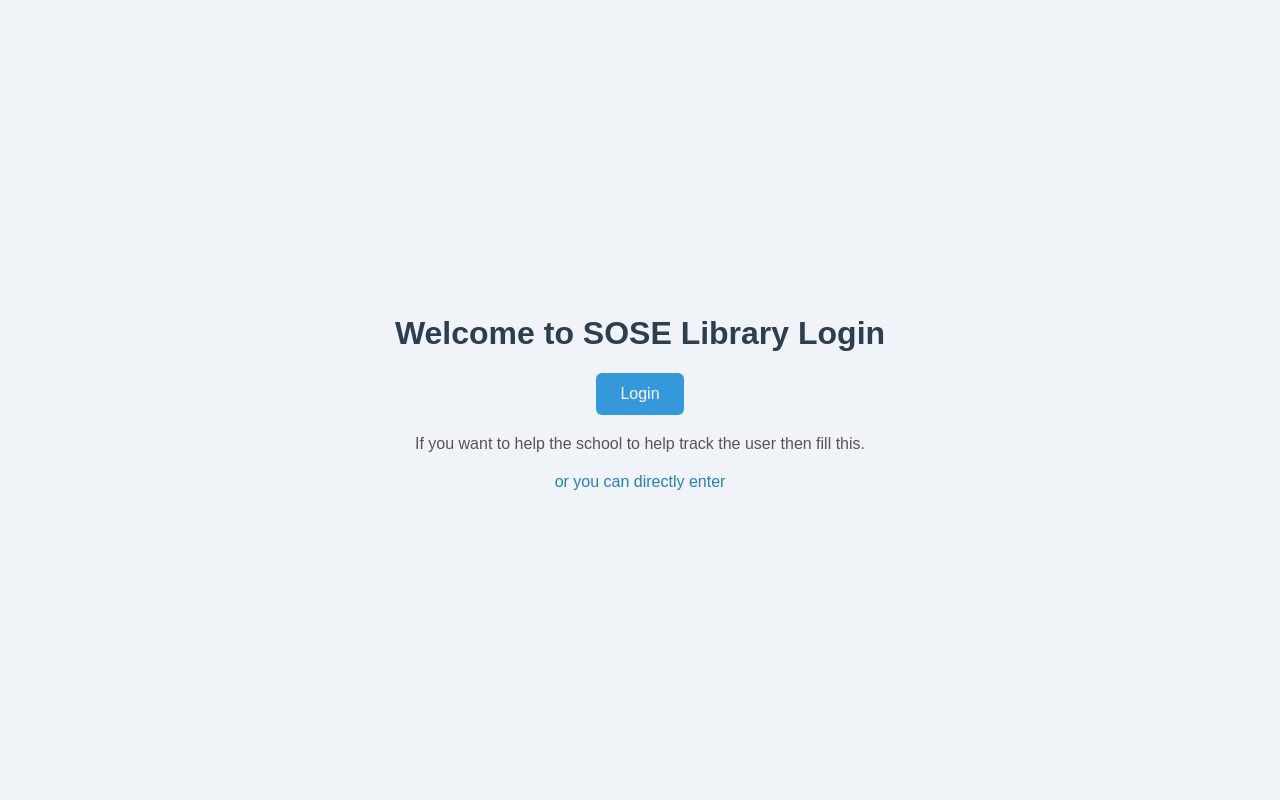
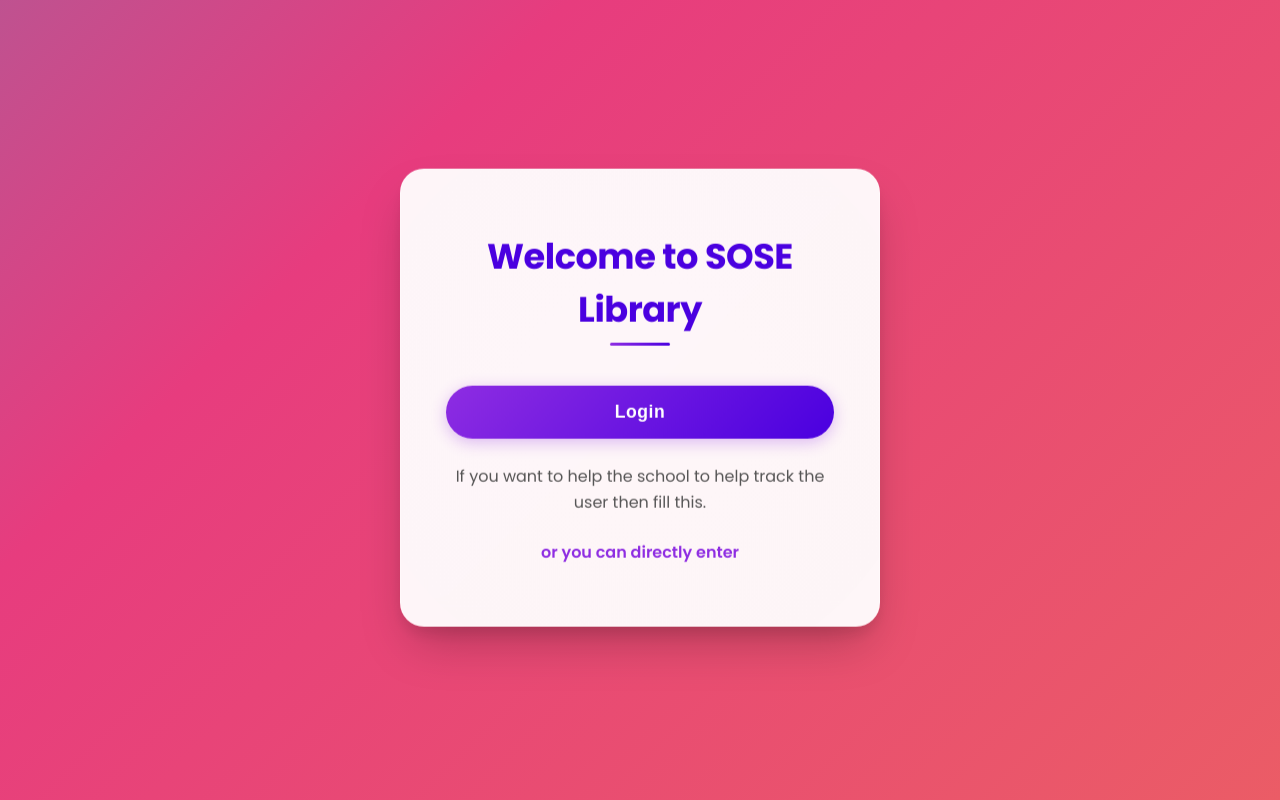
Before and after one commit to INFOMO-EDUCATION/soselibrary, a plain HTML site: page index.html in a window 1280 px wide. Drawn offline with Linux system fonts and the light colour scheme.

Commit message:
Update index.html

```diff
--- a/index.html
+++ b/index.html
@@ -3,52 +3,199 @@
 <head>
   <meta charset="UTF-8">
   <title>Login - SOSE Library</title>
-  <meta name="viewport" content="width=device-width, initial-scale=1">
+  <meta name="viewport" content="width=device-width, initial-scale=1.0">
   <style>
+    * {
+      margin: 0;
+      padding: 0;
+      box-sizing: border-box;
+    }
+
     body {
-      font-family: Arial, sans-serif;
-      background-color: #f0f4f8;
+      font-family: 'Poppins', 'Segoe UI', Tahoma, Geneva, Verdana, sans-serif;
+      background: linear-gradient(-45deg, #ee7752, #e73c7e, #23a6d5, #23d5ab);
+      background-size: 400% 400%;
+      animation: gradientBG 12s ease infinite;
       display: flex;
-      flex-direction: column;
       justify-content: center;
       align-items: center;
-      height: 100vh;
-      margin: 0;
+      min-height: 100vh;
+      color: #333;
     }
+
+    @keyframes gradientBG {
+      0% { background-position: 0% 50%; }
+      50% { background-position: 100% 50%; }
+      100% { background-position: 0% 50%; }
+    }
+
+    .card {
+      background: rgba(255, 255, 255, 0.95);
+      border-radius: 24px;
+      padding: 60px 45px;
+      box-shadow: 0 25px 50px -12px rgba(0, 0, 0, 0.25),
+                  0 10px 15px -3px rgba(0, 0, 0, 0.1);
+      text-align: center;
+      max-width: 480px;
+      width: 90%;
+      backdrop-filter: blur(12px);
+      transition: all 0.4s cubic-bezier(0.175, 0.885, 0.32, 1.275);
+      border: 1px solid rgba(255, 255, 255, 0.3);
+      position: relative;
+      overflow: hidden;
+    }
+
+    .card::before {
+      content: '';
+      position: absolute;
+      top: -50%;
+      left: -50%;
+      width: 200%;
+      height: 200%;
+      background: radial-gradient(circle, rgba(255,255,255,0.1) 0%, rgba(255,255,255,0) 70%);
+      transform: rotate(30deg);
+      z-index: -1;
+    }
+
+    .card:hover {
+      transform: translateY(-5px) scale(1.01);
+      box-shadow: 0 30px 60px -12px rgba(0, 0, 0, 0.3),
+                  0 15px 20px -3px rgba(0, 0, 0, 0.15);
+    }
+
     h1 {
-      color: #2c3e50;
+      font-size: 2.2rem;
+      color: #4a00e0;
+      margin-bottom: 30px;
+      font-weight: 700;
+      letter-spacing: -0.5px;
+      position: relative;
+      display: inline-block;
     }
-    .container {
-      text-align: center;
+
+    h1::after {
+      content: '';
+      position: absolute;
+      bottom: -10px;
+      left: 50%;
+      transform: translateX(-50%);
+      width: 60px;
+      height: 3px;
+      background: linear-gradient(to right, #8e2de2, #4a00e0);
+      border-radius: 3px;
     }
+
     button {
-      padding: 12px 24px;
-      font-size: 16px;
-      background-color: #3498db;
-      color: white;
+      background: linear-gradient(135deg, #8e2de2 0%, #4a00e0 100%);
+      color: #fff;
+      padding: 16px 32px;
+      font-size: 1.1rem;
+      font-weight: 600;
       border: none;
-      border-radius: 6px;
+      border-radius: 50px;
       cursor: pointer;
+      transition: all 0.3s ease;
+      width: 100%;
+      margin-top: 20px;
+      box-shadow: 0 4px 15px rgba(142, 45, 226, 0.3);
+      letter-spacing: 0.5px;
+      position: relative;
+      overflow: hidden;
     }
+
+    button::after {
+      content: '';
+      position: absolute;
+      top: 0;
+      left: 0;
+      width: 100%;
+      height: 100%;
+      background: linear-gradient(135deg, rgba(255,255,255,0.2) 0%, rgba(255,255,255,0) 100%);
+      opacity: 0;
+      transition: opacity 0.3s ease;
+    }
+
     button:hover {
-      background-color: #2980b9;
+      transform: translateY(-2px);
+      box-shadow: 0 8px 25px rgba(142, 45, 226, 0.4);
     }
+
+    button:hover::after {
+      opacity: 1;
+    }
+
+    button:active {
+      transform: translateY(0);
+    }
+
     p {
-      margin-top: 20px;
+      margin-top: 25px;
+      font-size: 1rem;
       color: #555;
+      line-height: 1.6;
     }
+
     a {
-      color: #2980b9;
+      color: #8e2de2;
+      font-weight: 600;
       text-decoration: none;
+      transition: all 0.3s ease;
+      position: relative;
+      display: inline-block;
     }
+
+    a::after {
+      content: '';
+      position: absolute;
+      bottom: -2px;
+      left: 0;
+      width: 0;
+      height: 2px;
+      background: #4a00e0;
+      transition: width 0.3s ease;
+    }
+
     a:hover {
-      text-decoration: underline;
+      color: #4a00e0;
+    }
+
+    a:hover::after {
+      width: 100%;
+    }
+
+    @media (max-width: 500px) {
+      .card {
+        padding: 40px 25px;
+        border-radius: 20px;
+      }
+
+      h1 {
+        font-size: 1.8rem;
+        margin-bottom: 25px;
+      }
+
+      button {
+        padding: 14px 28px;
+        font-size: 1rem;
+      }
+    }
+
+    /* Floating animation */
+    @keyframes float {
+      0% { transform: translateY(0px); }
+      50% { transform: translateY(-10px); }
+      100% { transform: translateY(0px); }
+    }
+
+    .card {
+      animation: float 6s ease-in-out infinite;
     }
   </style>
+  <link href="https://fonts.googleapis.com/css2?family=Poppins:wght@400;600;700&display=swap" rel="stylesheet">
 </head>
 <body>
-  <div class="container">
-    <h1>Welcome to SOSE Library Login</h1>
+  <div class="card">
+    <h1>Welcome to SOSE Library</h1>
     <button onclick="location.href='form.html'">Login</button>
     <p>If you want to help the school to help track the user then fill this.</p>
     <p><a href="main.html">or you can directly enter</a></p>
```
